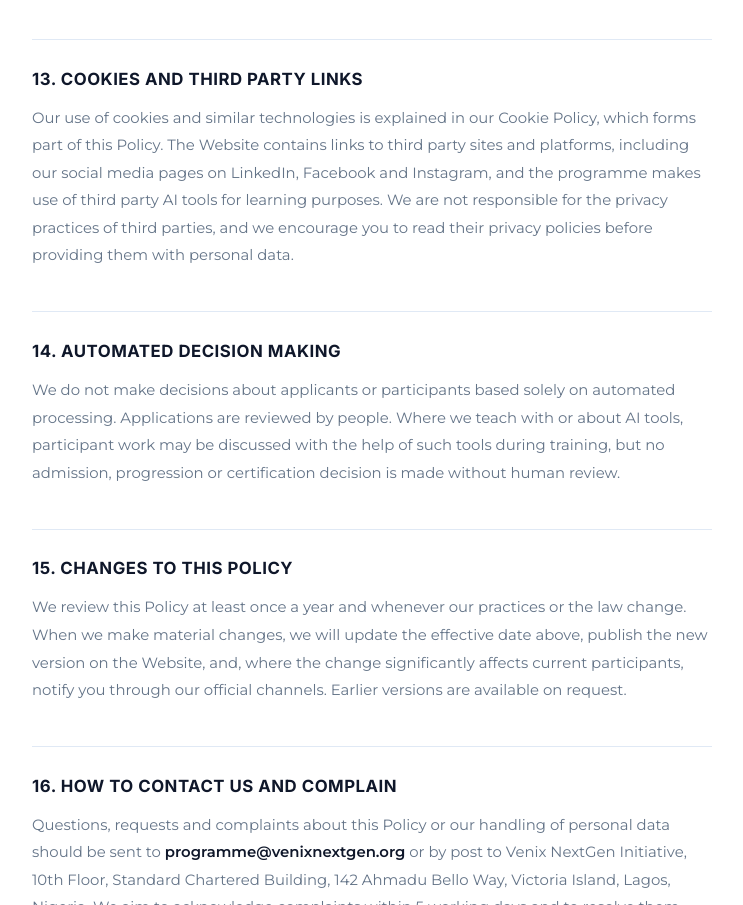
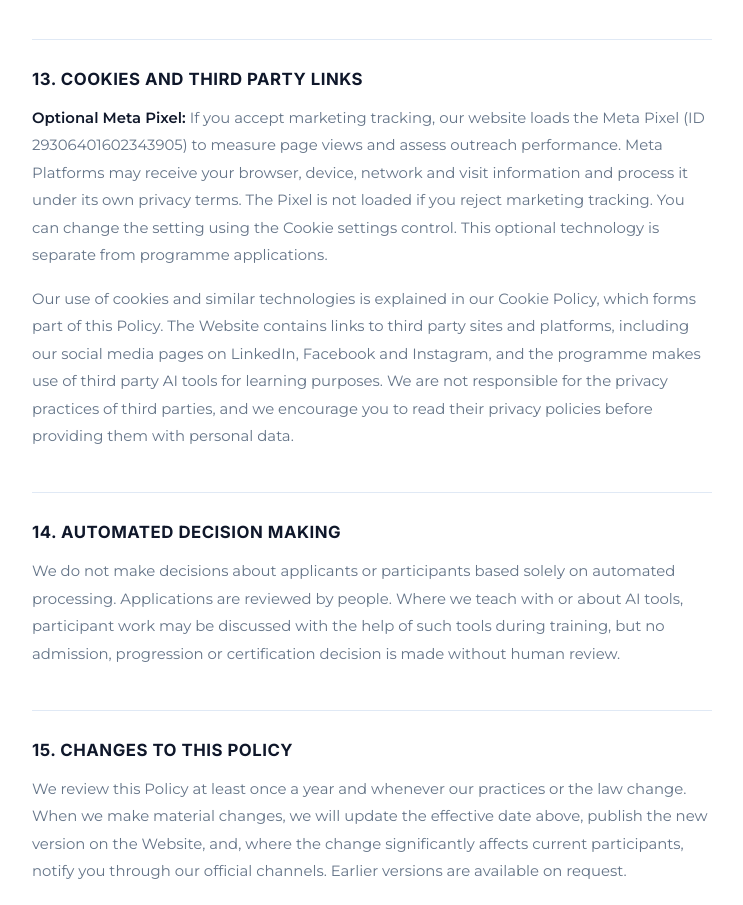
Before and after one commit to Venixpartners/VNGI, a plain HTML site: page privacy.html in a window 1280 px wide. Shown: the part 8155-9060 px from the top of the page, without its empty margins (392-1135 px from the left). Drawn offline with Linux system fonts and the light colour scheme.

Commit message:
Add Meta Pixel disclosure to VNGI privacy policy

```diff
--- a/privacy.html
+++ b/privacy.html
@@ -205,6 +205,7 @@
 <h2 class="legal-h2">12. Marketing and communications preferences</h2>
 <p>We only send you marketing style communications, such as newsletters or invitations unrelated to a programme you are enrolled in, where you have opted in. Every such message includes an unsubscribe option, and you can also opt out at any time by emailing programme@venixnextgen.org. Operational messages, such as session schedules, assignment reminders and safeguarding notices, are part of running the programme and are sent for as long as you are a participant.</p>
 <h2 class="legal-h2">13. Cookies and third party links</h2>
+<p><strong>Optional Meta Pixel:</strong> If you accept marketing tracking, our website loads the Meta Pixel (ID 29306401602343905) to measure page views and assess outreach performance. Meta Platforms may receive your browser, device, network and visit information and process it under its own privacy terms. The Pixel is not loaded if you reject marketing tracking. You can change the setting using the Cookie settings control. This optional technology is separate from programme applications.</p>
 <p>Our use of cookies and similar technologies is explained in our Cookie Policy, which forms part of this Policy. The Website contains links to third party sites and platforms, including our social media pages on LinkedIn, Facebook and Instagram, and the programme makes use of third party AI tools for learning purposes. We are not responsible for the privacy practices of third parties, and we encourage you to read their privacy policies before providing them with personal data.</p>
 <h2 class="legal-h2">14. Automated decision making</h2>
 <p>We do not make decisions about applicants or participants based solely on automated processing. Applications are reviewed by people. Where we teach with or about AI tools, participant work may be discussed with the help of such tools during training, but no admission, progression or certification decision is made without human review.</p>
```
